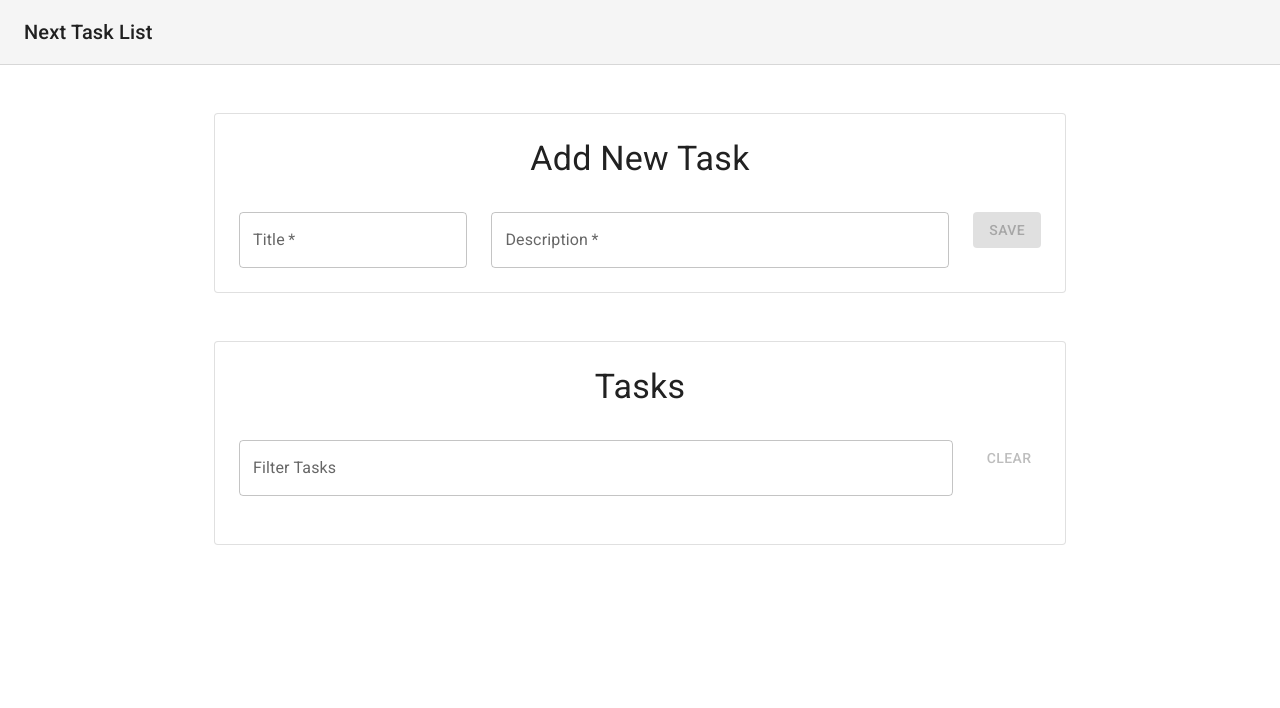
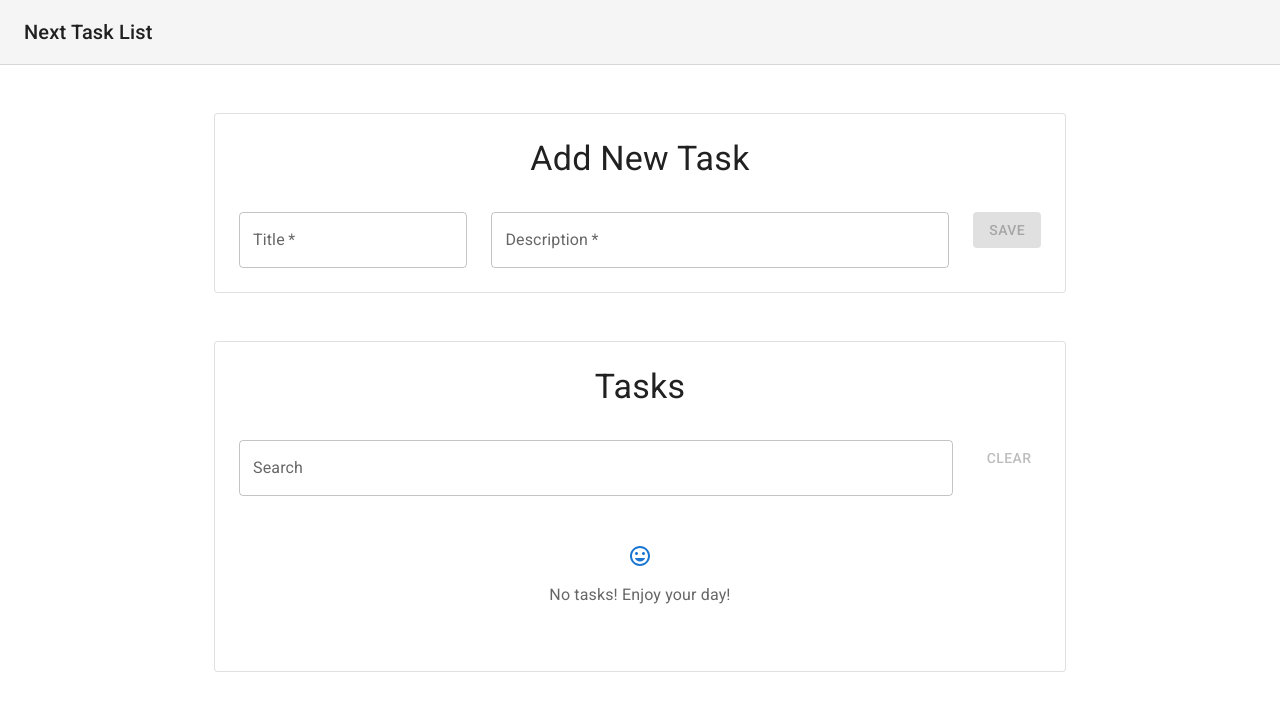
Before and after one commit to benjiekibblewhite/next-task-list, a Next.js app: page / in a window 1280 px wide. Shown: the top 708 px of the page. Built offline with nearby package versions, Linux system fonts and the light colour scheme.

Commit message:
add empty state

```diff
--- /dev/null
+++ b/src/components/EmptyState/EmptyState.tsx
@@ -0,0 +1,19 @@
+import { Box, Typography, useTheme } from "@mui/material";
+import React from "react";
+
+interface EmptyStateProps {
+  text: string;
+  Icon: React.ReactNode;
+}
+
+export function EmptyState({ text, Icon }: EmptyStateProps) {
+  const theme = useTheme();
+  return (
+    <Box p={4} justifyContent={"center"} textAlign={"center"}>
+      {Icon}
+      <Typography mt={1} color={theme.palette.text.secondary}>
+        {text}
+      </Typography>
+    </Box>
+  );
+}
--- a/src/components/TaskList/TaskList.tsx
+++ b/src/components/TaskList/TaskList.tsx
@@ -6,11 +6,14 @@ import {
   Paper,
   TextField,
   Typography,
+  Fade,
 } from "@mui/material";
 import React, { FormEvent, useMemo, useState } from "react";
 import { TaskListItem } from "../TaskListitem/TaskListItem";
 import { useTaskContext } from "@/context/tasks/TaskContext";
 import { TransitionGroup } from "react-transition-group";
+import { EmptyState } from "../EmptyState/EmptyState";
+import { Mood, Search } from "@mui/icons-material";
 export function TaskList() {
   const [filterBy, setFilterBy] = useState<string>();
   const {
@@ -26,6 +29,20 @@ export function TaskList() {
     });
   }, [tasks, filterBy]);
 
+  const showEmptyState = () => {
+    if (filterBy) {
+      return (
+        <EmptyState text="No Results!" Icon={<Search color="primary" />} />
+      );
+    }
+    return (
+      <EmptyState
+        text="No tasks! Enjoy your day!"
+        Icon={<Mood color="primary" />}
+      />
+    );
+  };
+
   return (
     <Paper
       variant="outlined"
@@ -38,7 +55,7 @@ export function TaskList() {
         <Grid item xs>
           <TextField
             fullWidth
-            label="Filter Tasks"
+            label="Search"
             id="filter-tasks"
             value={filterBy || ""}
             onChange={(e) => {
@@ -54,11 +71,15 @@ export function TaskList() {
       </Grid>
       <List>
         <TransitionGroup>
-          {tasksToShow.map((item) => (
-            <Collapse key={item.id}>
-              <TaskListItem task={item} />
-            </Collapse>
-          ))}
+          {tasksToShow.length === 0 ? (
+            <Collapse>{showEmptyState()}</Collapse>
+          ) : (
+            tasksToShow.map((item) => (
+              <Collapse key={item.id}>
+                <TaskListItem task={item} />
+              </Collapse>
+            ))
+          )}
         </TransitionGroup>
       </List>
     </Paper>
```
